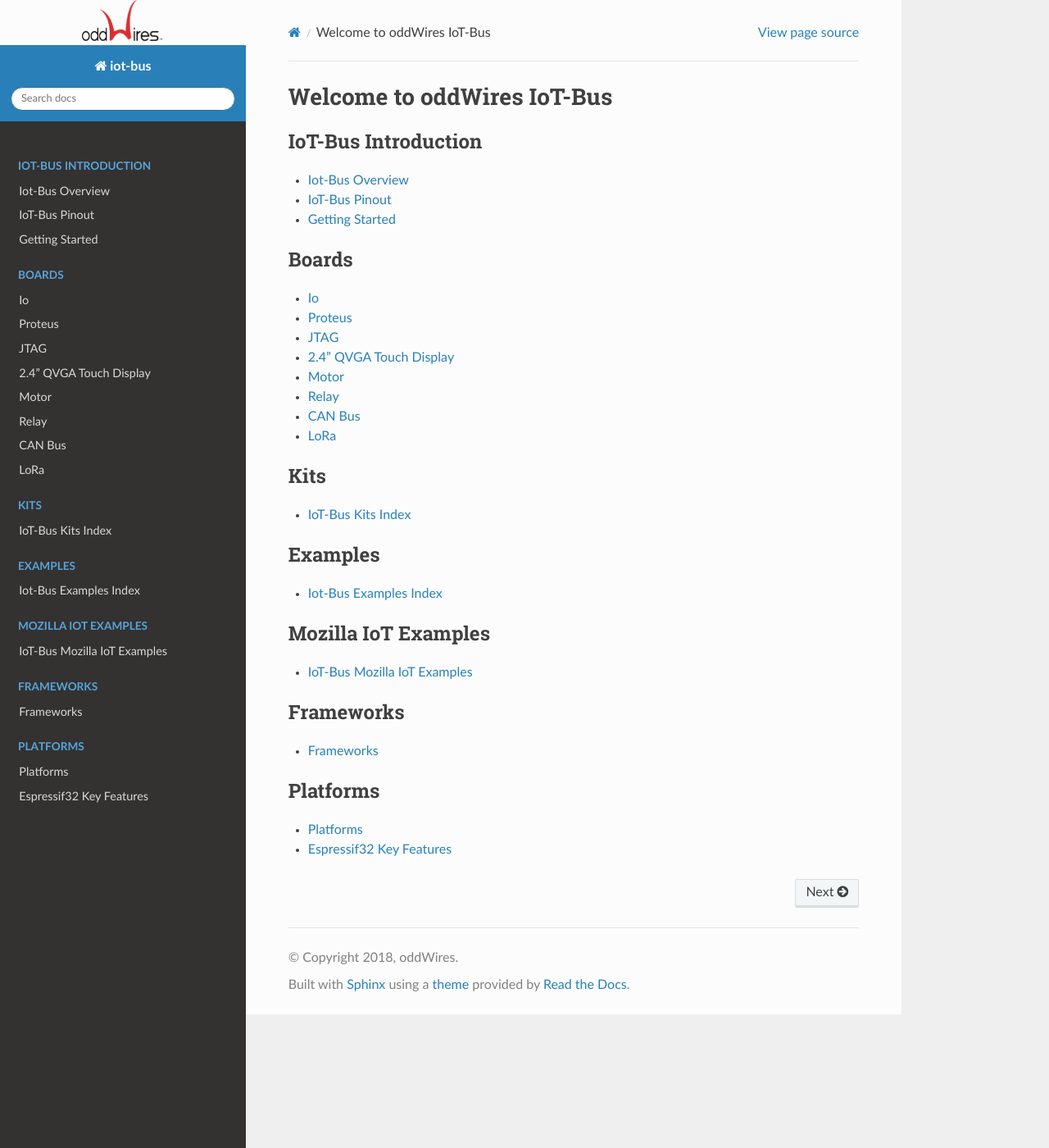
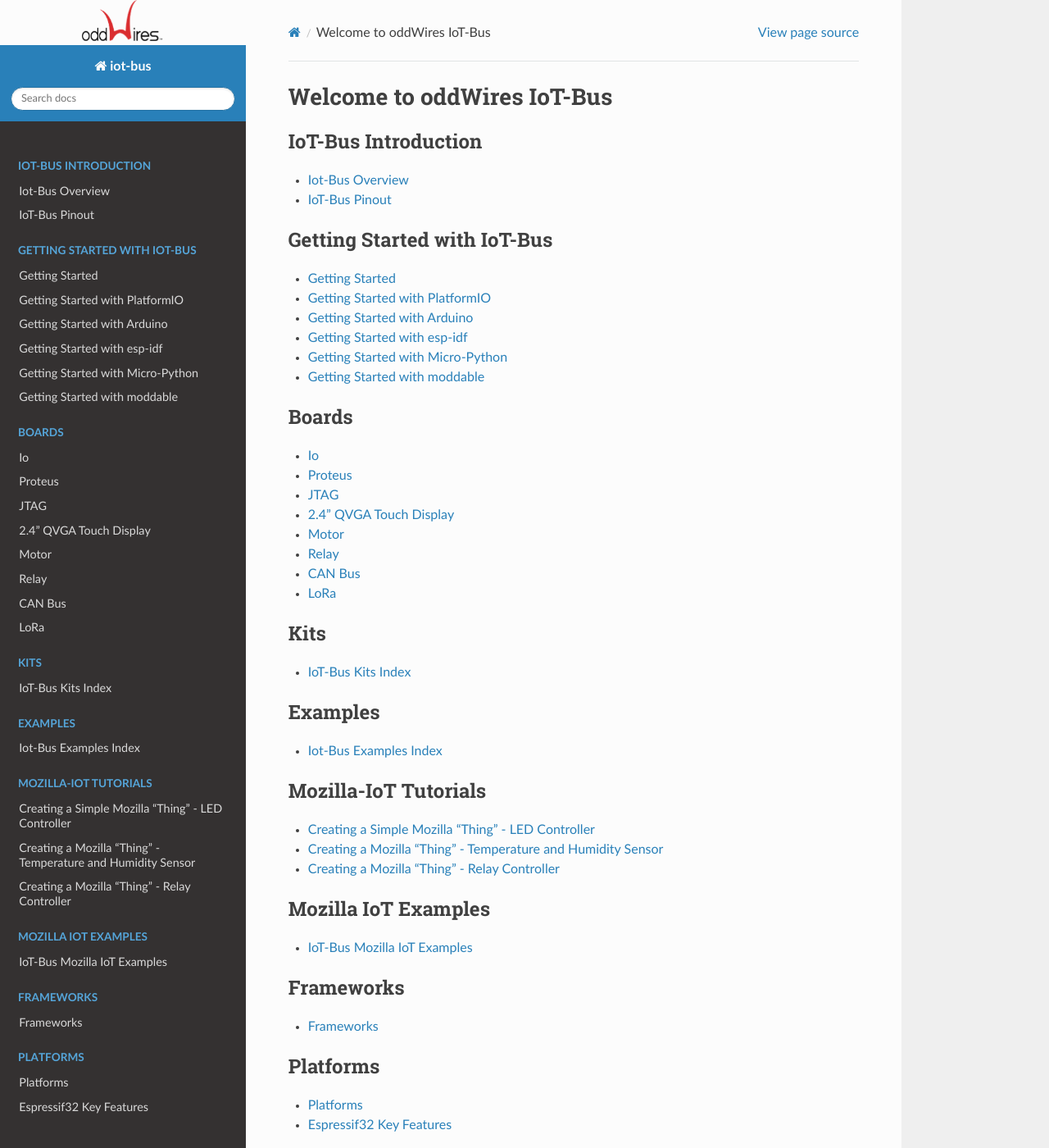
Before and after one commit to iot-bus/iot-bus.github.io, a Sphinx documentation site: the page built from docs/source/index.rst, in a window 1280 px wide and 1400 px high. Shown: the whole window at 82% size. Built offline with Sphinx 7.4.7 and the Read the Docs theme 2.0.0, drawn with Linux system fonts in a browser that asks for light colours.

Commit message:
Added getting started sections and mozilla tutorials

```diff
--- /dev/null
+++ b/docs/source/getting-started/iot-bus-getting-started-with-arduino.rst
@@ -0,0 +1,4 @@
+.. _getting-started-with-arduino:
+
+Getting Started with Arduino
+============================
--- /dev/null
+++ b/docs/source/getting-started/iot-bus-getting-started-with-esp-idf.rst
@@ -0,0 +1,4 @@
+.. _getting-started-with-esp-idf:
+
+Getting Started with esp-idf
+============================
--- /dev/null
+++ b/docs/source/getting-started/iot-bus-getting-started-with-micro-python.rst
@@ -0,0 +1,4 @@
+.. _getting-started-with-micro-python:
+
+Getting Started with Micro-Python
+=================================
--- /dev/null
+++ b/docs/source/getting-started/iot-bus-getting-started-with-moddable.rst
@@ -0,0 +1,4 @@
+.. _getting-started-with-moddable:
+
+Getting Started with moddable
+=============================
--- /dev/null
+++ b/docs/source/getting-started/iot-bus-getting-started-with-platformio.rst
@@ -0,0 +1,4 @@
+.. _getting-started-with-platformio:
+
+Getting Started with PlatformIO
+===============================
--- a/docs/source/index.rst
+++ b/docs/source/index.rst
@@ -13,6 +13,7 @@
         - getting started with esp-idf
         - getting started with moddable
         - getting started with micropython
+        - getting started with mozilla
     - tutorials
         - base
         - mozilla
@@ -23,7 +24,6 @@
         - schematic issues
         - include lora in collage?
         - compare against adafruit docs
-
 ..
     To Do (but not open):
     - Alexa example
@@ -49,7 +49,21 @@
 
    iot-bus-pinout
 
-   iot-bus-getting-started
+.. toctree::
+   :caption: Getting Started with IoT-Bus
+   :maxdepth: 1
+
+   getting-started/iot-bus-getting-started
+
+   getting-started/iot-bus-getting-started-with-platformio
+
+   getting-started/iot-bus-getting-started-with-arduino
+
+   getting-started/iot-bus-getting-started-with-esp-idf
+
+   getting-started/iot-bus-getting-started-with-micro-python
+
+   getting-started/iot-bus-getting-started-with-moddable
 
 .. toctree::
     :caption: Boards
@@ -84,6 +98,14 @@
     examples/index
 
 .. toctree::
+   :caption: Mozilla-IoT Tutorials
+   :maxdepth: 1
+
+   tutorials/iot-bus-mozilla-led
+   tutorials/iot-bus-mozilla-dht11
+   tutorials/iot-bus-mozilla-relay
+
+.. toctree::
     :caption: Mozilla IoT Examples
     :maxdepth: 1
 
--- /dev/null
+++ b/docs/source/tutorials/iot-bus-mozilla-dht11.rst
@@ -0,0 +1,4 @@
+.. _iot-bus-mozilla-dht11:
+
+Creating a Mozilla "Thing" - Temperature and Humidity Sensor
+============================================================
--- /dev/null
+++ b/docs/source/tutorials/iot-bus-mozilla-led.rst
@@ -0,0 +1,4 @@
+.. _iot-bus-mozilla-led:
+
+Creating a Simple Mozilla "Thing" - LED Controller
+==================================================
--- /dev/null
+++ b/docs/source/tutorials/iot-bus-mozilla-relay.rst
@@ -0,0 +1,4 @@
+.. _iot-bus-mozilla-relay:
+
+Creating a Mozilla "Thing" - Relay Controller
+=============================================
```
Also changed, not shown: docs/source/getting-started/iot-bus-getting-started.rst (renamed from docs/source/iot-bus-getting-started.rst).
